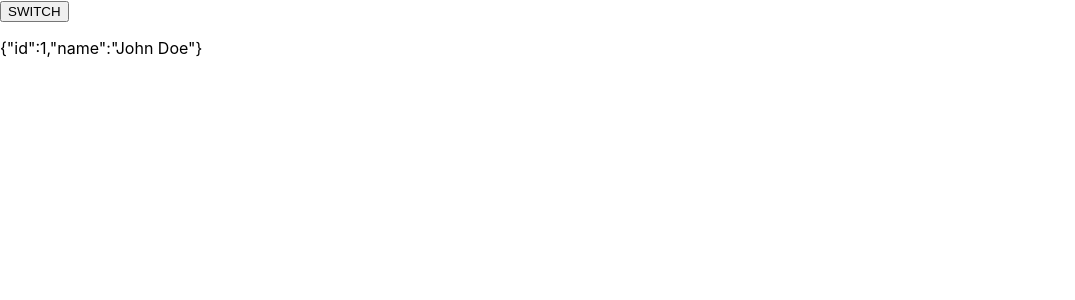
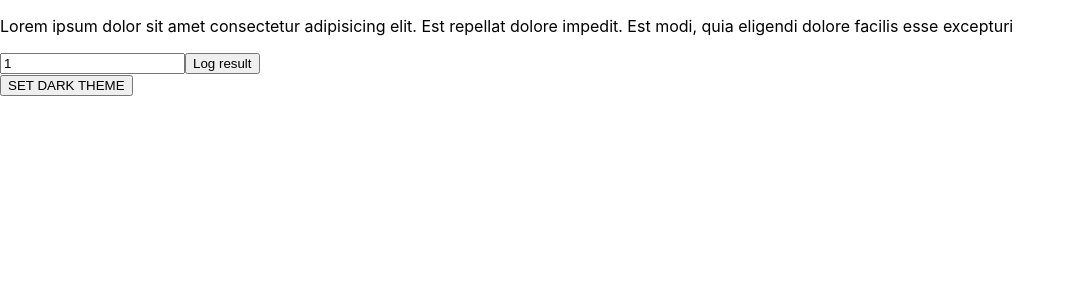
Before and after one commit to fccourses/fe-react-app, a React (Create React App) app: page / in a window 1280 px wide. Shown: the top 300 px of the page, without its empty margins (0-1075 px from the left). Built offline with nearby package versions, Linux system fonts and the light colour scheme.

Commit message:
Add useCallback example

```diff
--- a/src/App.js
+++ b/src/App.js
@@ -1,24 +1,24 @@
 import React, { useState } from 'react';
 import { BrowserRouter, Switch, Route } from 'react-router-dom';
 import Home from './pages/Home';
-import { UserContext } from './contexts';
+import { ThemeContext } from './contexts';
+import CONSTANTS from './constants';
+
+const { THEMES } = CONSTANTS;
 
 const App = props => {
-  const [user, setUser] = useState({
-    id: 1,
-    name: 'John Doe',
-  });
+  const themeState = useState(THEMES.LIGHT);
 
   /*>> ThemeSwitcher <<*/
 
   return (
-    <UserContext.Provider value={user}>
+    <ThemeContext.Provider value={themeState}>
       <BrowserRouter>
         <Switch>
           <Route path='/' component={Home} />
         </Switch>
       </BrowserRouter>
-    </UserContext.Provider>
+    </ThemeContext.Provider>
   );
 };
 
--- a/src/pages/Home/index.jsx
+++ b/src/pages/Home/index.jsx
@@ -1,21 +1,65 @@
-import React, { useContext, useState } from 'react';
-import StopWatch from '../../components/FuncStopWatch';
-import Clicker from '../../components/FuncTracker';
-import { UserContext } from '../../contexts';
+import React, { useState, useEffect, useContext, useCallback } from 'react';
+import { ThemeContext } from '../../contexts';
+import CONSTANTS from '../../constants';
+
+const { THEMES } = CONSTANTS;
+
+const stylesMap = {
+  [THEMES.LIGHT]: {
+    backgroundColor: 'white',
+    color: 'black',
+    height: '100vh',
+  },
+  [THEMES.DARK]: {
+    backgroundColor: 'black',
+    color: 'white',
+    height: '100vh',
+  },
+};
 
 const Home = props => {
-  const [isVisible, setIsVisible] = useState(true);
+  const [value, setValue] = useState(1);
+  const [theme, setTheme] = useContext(ThemeContext);
 
-  const value = useContext(UserContext);
+  /*   const switchTheme = () => {
+    setTheme(theme === THEMES.LIGHT ? THEMES.DARK : THEMES.LIGHT);
+  };
+ */
+
+  const switchOnce = useCallback(() => {
+    setTheme(theme === THEMES.LIGHT ? THEMES.DARK : THEMES.LIGHT);
+  }, [theme]);
+
+  const logResult = useCallback(() => {
+    console.log(value);
+  }, [value]);
+
+  useEffect(() => {
+    console.log('функция создалась');
+  }, [logResult]);
+
+  const onChangeInput = useCallback(({ target: { value } }) => {
+    setValue(Number(value));
+  }, []);
 
   return (
-    <div>
-      <button onClick={() => setIsVisible(!isVisible)}>SWITCH</button>
-      <p>{JSON.stringify(value)}</p>
-      {/* {isVisible && <Clicker />} */}
-      {/* <StopWatch /> */}
+    <div style={stylesMap[theme]}>
+      <p>
+        Lorem ipsum dolor sit amet consectetur adipisicing elit. Est repellat
+        dolore impedit. Est modi, quia eligendi dolore facilis esse excepturi{' '}
+      </p>
+      <input type='number' value={value} onChange={onChangeInput} />
+      <button onClick={logResult}>Log result</button>
+      <br />
+      <button onClick={switchOnce}>
+        {theme === THEMES.LIGHT ? 'SET DARK THEME' : 'SET LIGHT THEME'}
+      </button>
     </div>
   );
 };
 
+function computeResult (num) {
+  return num ** 3;
+}
+
 export default Home;
```
